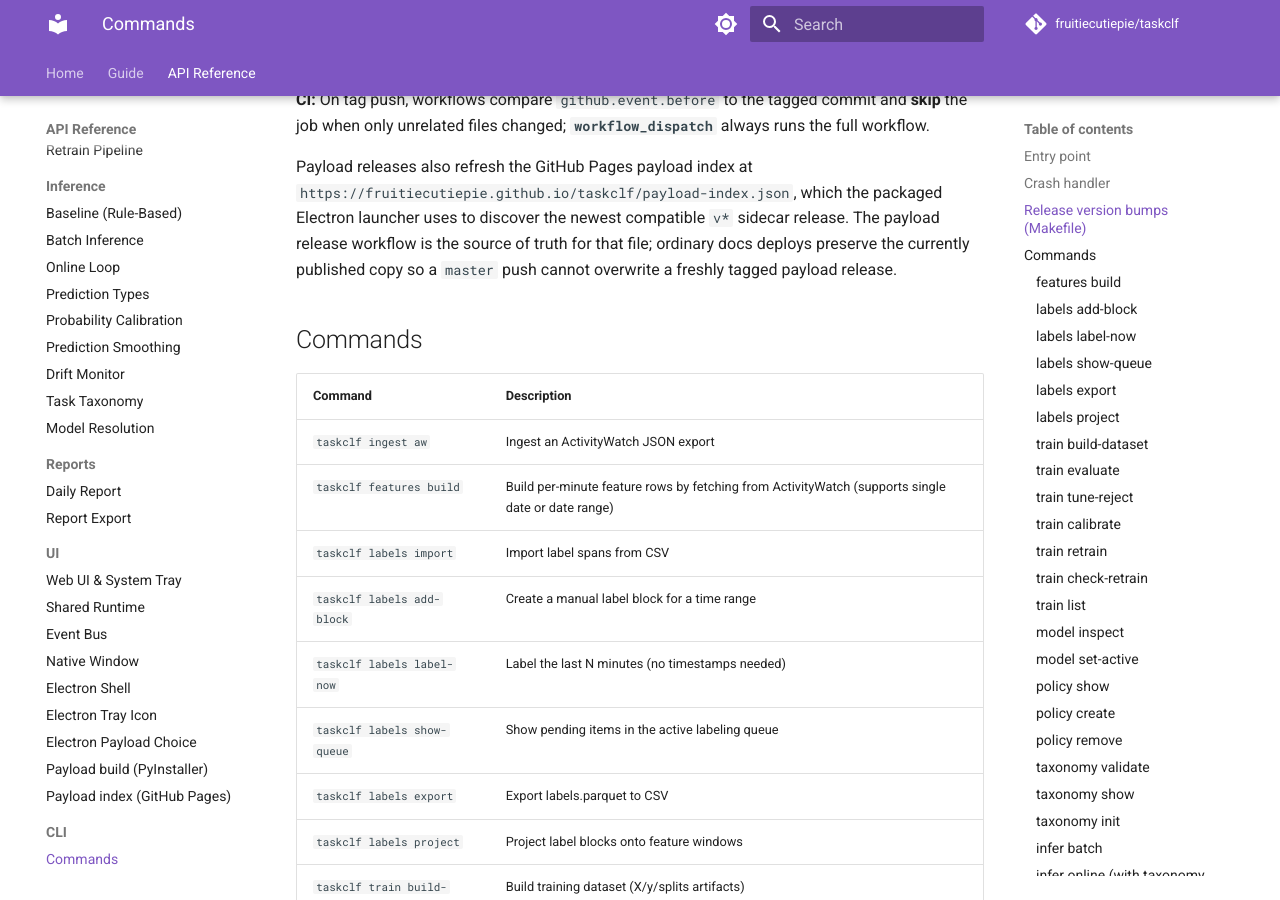
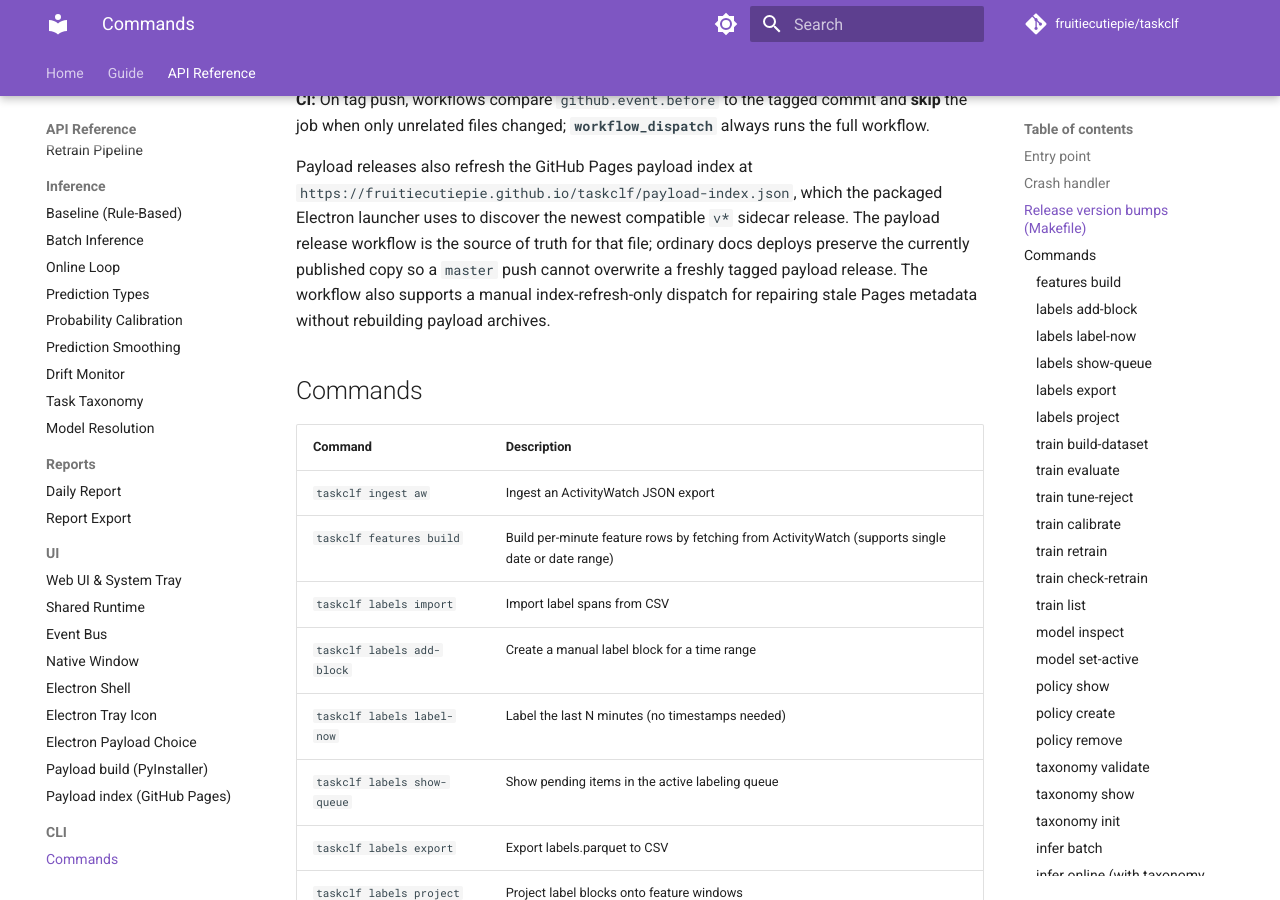
Before and after one commit to fruitiecutiepie/taskclf, an MkDocs documentation site: the page built from docs/api/cli/main.md, in a window 1280 px wide and 900 px high, scrolled down 1207 px. Built offline with MkDocs 1.6.1 and Material for MkDocs 9.7.7, drawn with Linux system fonts in a browser that asks for light colours; comment, search, counter and statistics services are not loaded.

Commit message:
fix: add manual payload index refresh path
Allow the payload release workflow to refresh GitHub Pages payload metadata from published releases without rebuilding payload archives, so stale index repairs do not require a new tag.

Made-with: Cursor

```diff
--- a/docs/api/cli/main.md
+++ b/docs/api/cli/main.md
@@ -42,7 +42,9 @@ Payload releases also refresh the GitHub Pages payload index at
 packaged Electron launcher uses to discover the newest compatible `v*`
 sidecar release.  The payload release workflow is the source of truth for that
 file; ordinary docs deploys preserve the currently published copy so a `master`
-push cannot overwrite a freshly tagged payload release.
+push cannot overwrite a freshly tagged payload release.  The workflow also
+supports a manual index-refresh-only dispatch for repairing stale Pages metadata
+without rebuilding payload archives.
 
 ## Commands
 
```
Also changed, not shown: docs/api/scripts/payload_index.md (+2 -0 lines), 1 other file.
